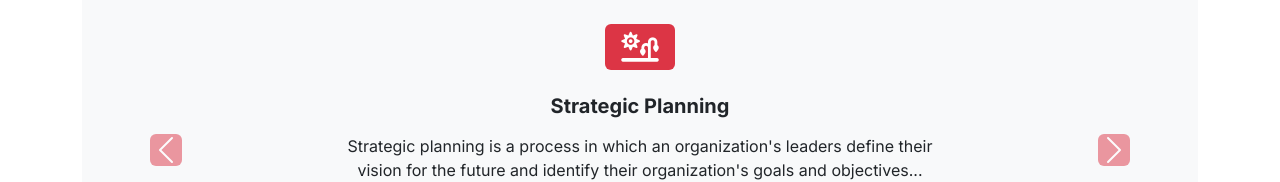
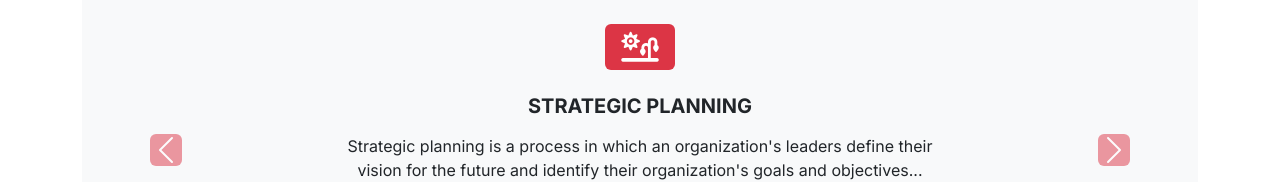
Before and after one commit to akashusr/duarymedia, a React (Create React App) app: page / in a window 1280 px wide. Shown: the part 549-731 px from the top of the page. Built offline with nearby package versions, Linux system fonts and the light colour scheme.

Commit message:
spelling

```diff
--- a/src/components/Home/HomeCarosel.js
+++ b/src/components/Home/HomeCarosel.js
@@ -8,7 +8,7 @@ function HomeCarosel() {
                     <div className=" card bg-light border-0 h-100">
                         <div className=" mx-auto w-75 card-body text-center p-5">
                             <i className=" py-2 px-3 bg-danger text-white rounded fa-solid fa-sun-plant-wilt"></i>
-                            <h1 className="fs-5 pt-4 pb-2 fw-bold text-uppercaseppercase">Strategic Planning</h1>
+                            <h1 className="fs-5 pt-4 pb-2 fw-bold text-uppercase">Strategic Planning</h1>
                             <p className="pb-2 text-center ">Strategic planning is a process in which an organization's leaders define their <br /> vision for the future and identify their organization's goals and objectives...</p>
 
                             <Link to="/services" >
```
